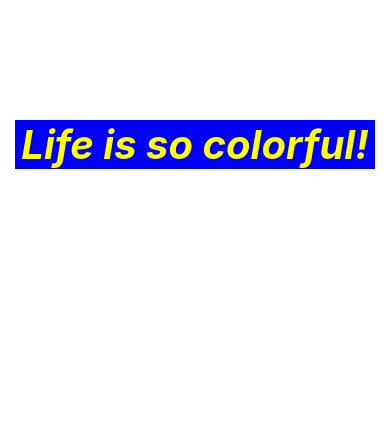
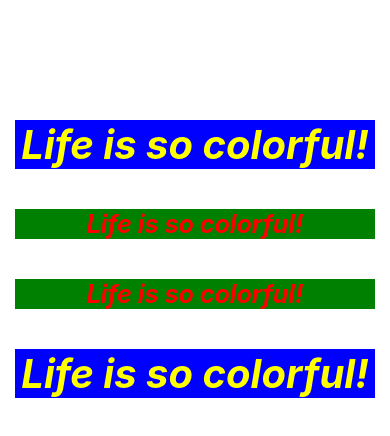
Before and after one commit to marengga/mobile-app-development, a React Native app: screen / in a window 390 px wide. Shown: the top 436 px of the page. Built offline with nearby package versions, Linux system fonts and the light colour scheme.

Commit message:
Day 2 - Multiple StyleSheet

```diff
--- a/App.js
+++ b/App.js
@@ -5,7 +5,16 @@ export default class App extends Component {
   render() {
     return (
       <View style={{ marginTop: 100 }}>
-        <Text style={style.warnawarni}>
+        <Text style={style.a}>
+          Life is so colorful!
+        </Text>
+        <Text style={style.b}>
+          Life is so colorful!
+        </Text>
+        <Text style={[style.a, style.b]}>
+          Life is so colorful!
+        </Text>
+        <Text style={[style.b, style.a]}>
           Life is so colorful!
         </Text>
       </View>
@@ -14,7 +23,7 @@ export default class App extends Component {
 }
 
 const style = StyleSheet.create({
-  warnawarni: {
+  a: {
     fontSize: 40,
     fontStyle: 'italic',
     fontWeight: 'bold',
@@ -23,5 +32,15 @@ const style = StyleSheet.create({
     backgroundColor: 'blue',
     marginVertical: 20,
     marginHorizontal: 15
+  },
+  b: {
+    fontSize: 25,
+    fontStyle: 'italic',
+    fontWeight: 'bold',
+    textAlign: 'center',
+    color: 'red',
+    backgroundColor: 'green',
+    marginVertical: 20,
+    marginHorizontal: 15
   }
 })
```
